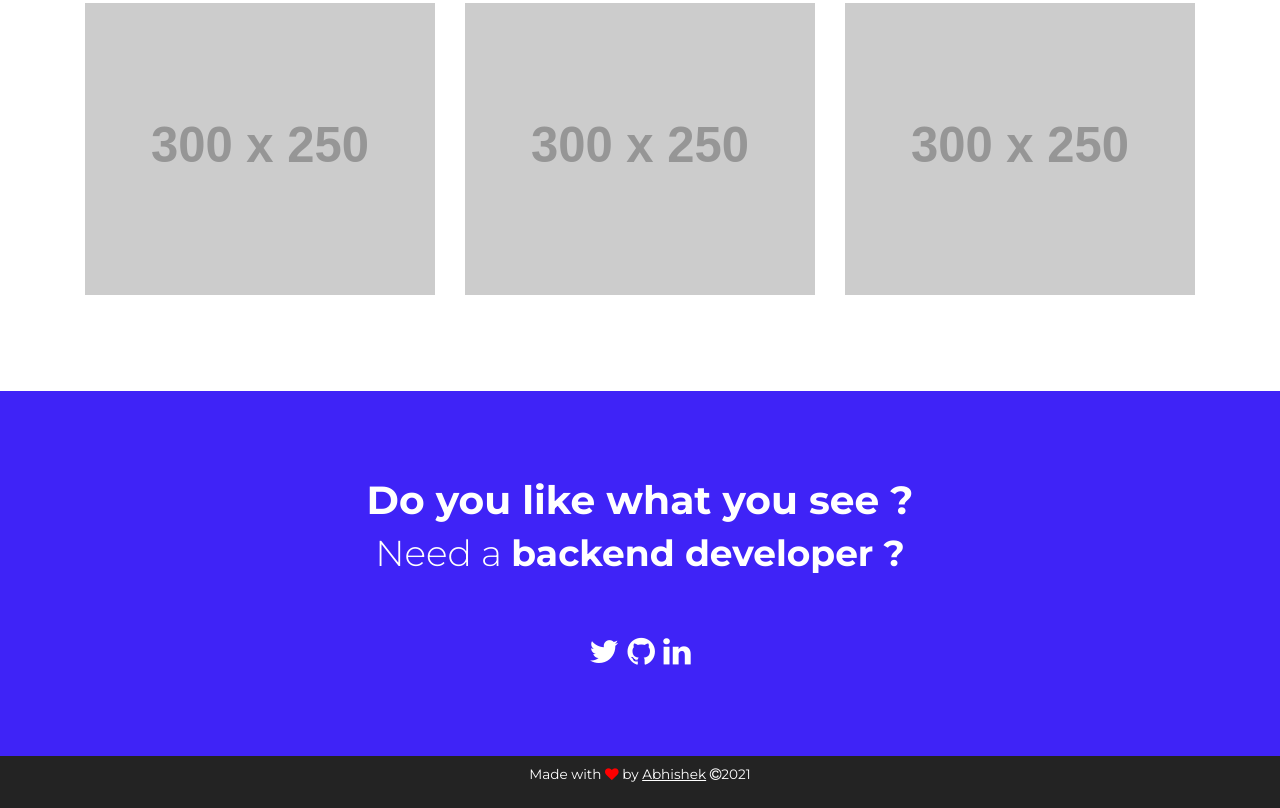
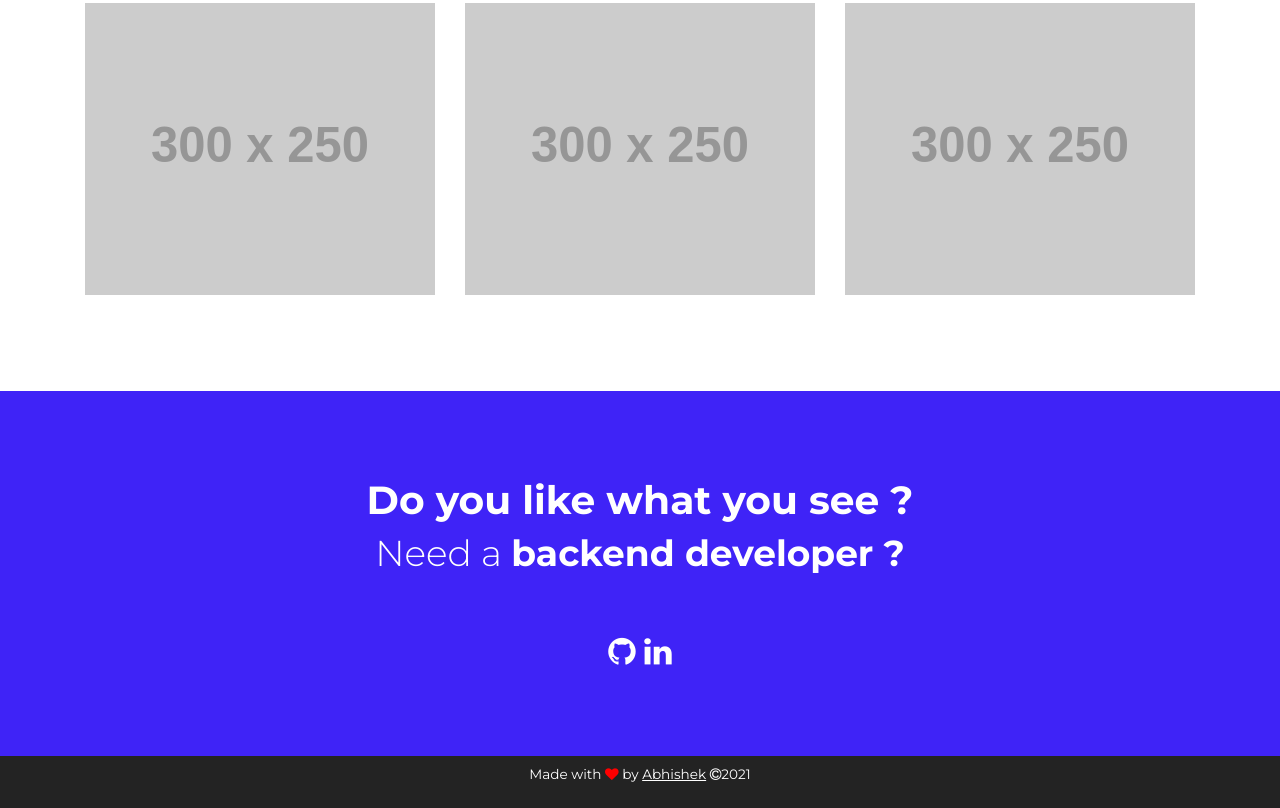
Before and after one commit to Abhicpr/abhicpr.github.io, a plain HTML site: page index.html in a window 1280 px wide. Shown: the part 2693-3501 px from the top of the page. Drawn offline with nearby package versions, Linux system fonts and the light colour scheme; placeholder pictures from the web are drawn by us.

Commit message:
link change

```diff
--- a/index.html
+++ b/index.html
@@ -195,9 +195,8 @@
 
 
             <div class="contact__social">
-                <a href="https://twitter.com/CyrilGouv" target="_blank"><i class="fa fa-twitter" aria-hidden="true"></i></a>
-                <a href="https://github.com/Kiril03" target="_blank"><i class="fa fa-github" aria-hidden="true"></i></a>
-                <a href="https://github.com/Kiril03" target="_blank"><i class="fa fa-linkedin" aria-hidden="true"></i></a>
+                <a href="https://github.com/Abhicpr" target="_blank"><i class="fa fa-github" aria-hidden="true"></i></a>
+                <a href="https://www.linkedin.com/in/abhishek-kumar-b110b9155/" target="_blank"><i class="fa fa-linkedin" aria-hidden="true"></i></a>
 
             </div>
         </div>
```
